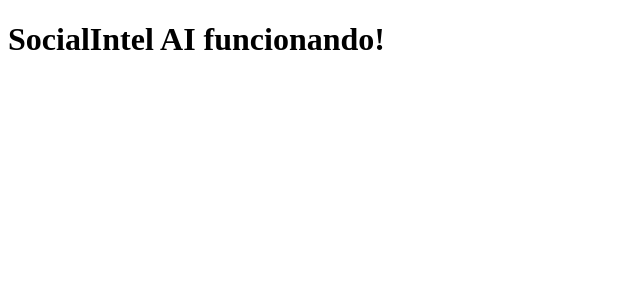
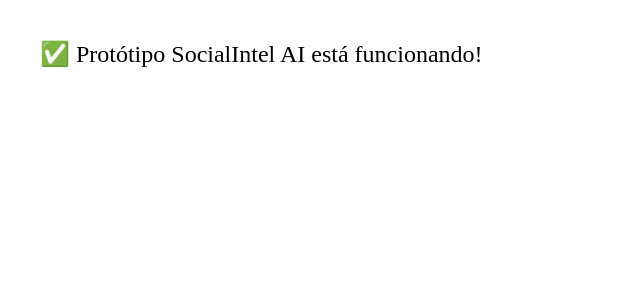
Before and after one commit to edutrevisan/socialintel-ai-prototype, a React (Vite) app: page / in a window 1280 px wide. Shown: the top 300 px of the page, without its empty margins (0-640 px from the left). Built offline with nearby package versions, Linux system fonts and the light colour scheme.

Commit message:
Update App.jsx

```diff
--- a/src/App.jsx
+++ b/src/App.jsx
@@ -1 +1,8 @@
-export default function App() { return <h1>SocialIntel AI funcionando!</h1> }
+
+export default function App() {
+  return (
+    <div style={{ padding: '2rem', fontSize: '1.5rem' }}>
+      ✅ Protótipo SocialIntel AI está funcionando!
+    </div>
+  );
+}
```
